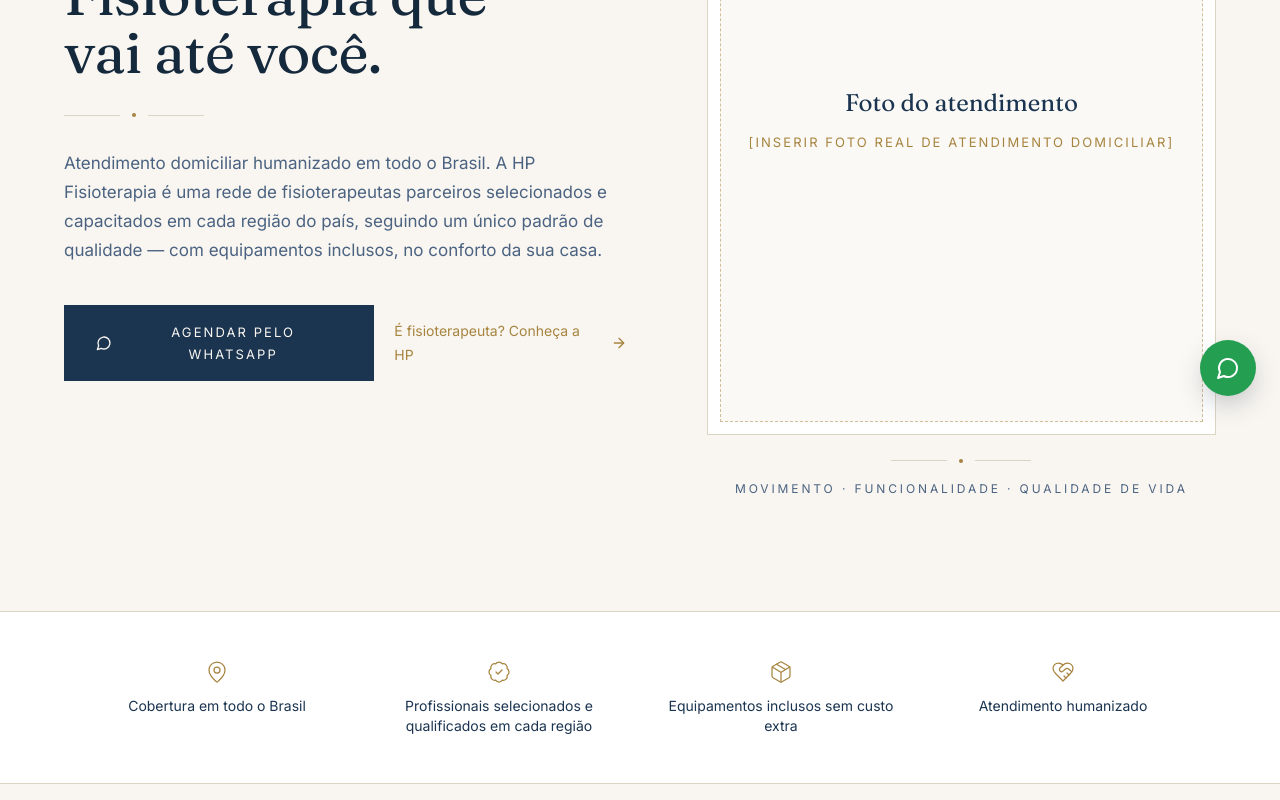
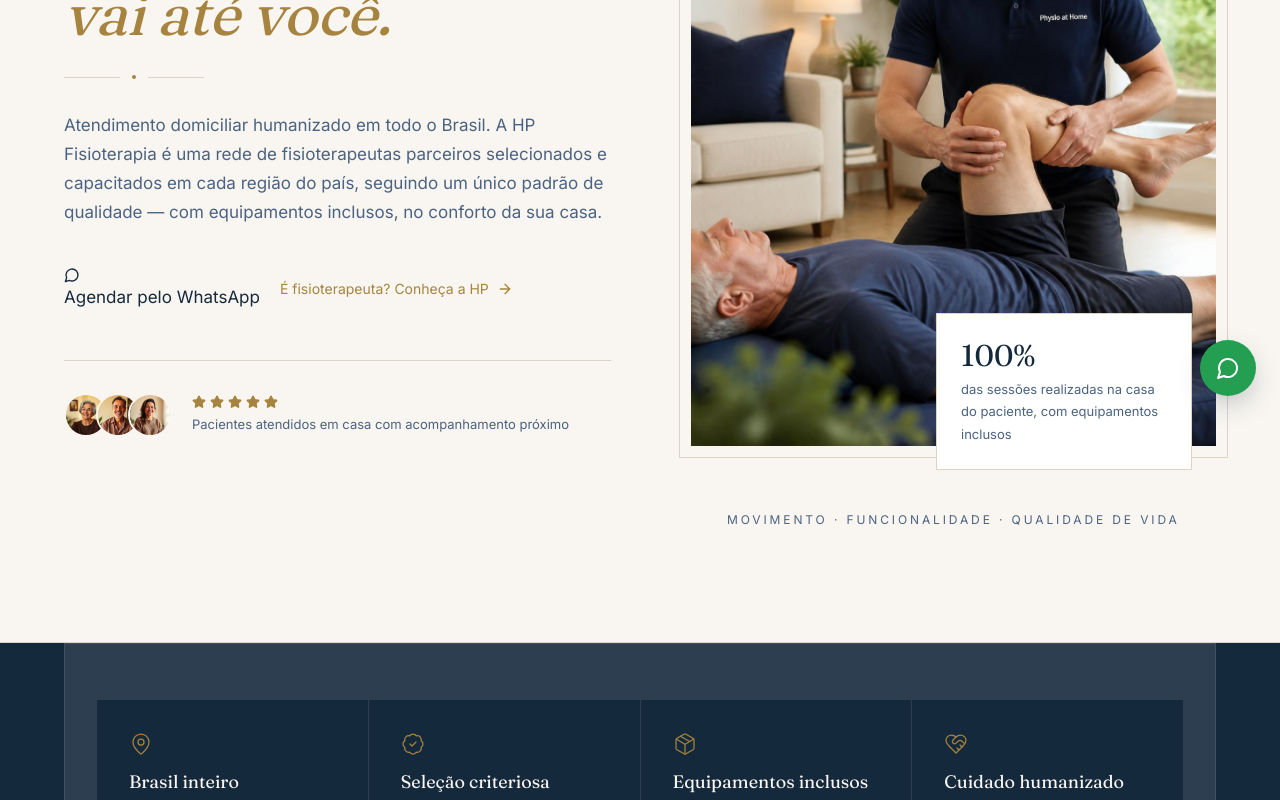
Before and after one commit to Alexandrepavao/hugo-pavao-fisio-home, a React (Vite) app: page / in a window 1280 px wide. Shown: the part 380-1180 px from the top of the page. Built offline with nearby package versions, Linux system fonts and the light colour scheme.

Commit message:
Changes
Co-authored-by: Alexandrepavao <227620851+Alexandrepavao@users.noreply.github.com>

```diff
--- a/src/components/About.tsx
+++ b/src/components/About.tsx
@@ -1,17 +1,27 @@
 import Divider from "./Divider";
+import retrato from "@/assets/hugo-pavao.jpg";
+import terapia from "@/assets/terapia-manual.jpg";
 
 const About = () => (
   <section id="sobre" className="section">
-    <div className="container-hp grid lg:grid-cols-[0.85fr_1.15fr] gap-14 lg:gap-20 items-center">
-      <div>
-        <div className="border border-border bg-card p-3">
-          <div className="placeholder-box aspect-[4/5] flex-col gap-3">
-            <span className="font-display text-2xl normal-case tracking-normal text-navy-700">
-              Foto do Hugo Pavão
-            </span>
-            <span>[inserir foto real do profissional]</span>
-          </div>
-        </div>
+    <div className="container-hp grid lg:grid-cols-[0.9fr_1.1fr] gap-14 lg:gap-20 items-center">
+      <div className="relative">
+        <img
+          src={retrato}
+          alt="Hugo Pavão, fisioterapeuta fundador da HP Fisioterapia"
+          width={1008}
+          height={1264}
+          loading="lazy"
+          className="w-full aspect-[4/5] object-cover"
+        />
+        <img
+          src={terapia}
+          alt="Terapia manual em atendimento domiciliar"
+          width={1200}
+          height={912}
+          loading="lazy"
+          className="hidden sm:block absolute -bottom-10 -right-6 w-44 aspect-square object-cover border-4 border-background"
+        />
       </div>
 
       <div>
@@ -20,7 +30,7 @@ const About = () => (
           Hugo Pavão
         </h2>
         <p className="text-[13px] uppercase tracking-[0.2em] text-navy-400 mt-4">
-          Fisioterapeuta · CREFITO [inserir número]
+          Fisioterapeuta · Fundador da rede HP
         </p>
 
         <Divider className="justify-start my-8 [&::before]:hidden" />
@@ -28,8 +38,8 @@ const About = () => (
         <p className="text-navy-400">
           Hugo Pavão é o fisioterapeuta fundador da HP Fisioterapia e a
           referência da marca em São Paulo e no Grande ABC, onde atende
-          diretamente. Formado em [inserir formação] e com [inserir anos] anos
-          de experiência em reabilitação domiciliar, ele construiu a HP a partir
+          diretamente. Depois de anos dedicados à reabilitação de pacientes
+          ortopédicos, neurológicos e geriátricos, ele construiu a HP a partir
           de uma convicção simples: o tratamento funciona melhor quando acontece
           na rotina real do paciente, dentro de casa.
         </p>
@@ -43,12 +53,12 @@ const About = () => (
 
         <div className="grid sm:grid-cols-3 gap-8 mt-10 pt-8 border-t border-border">
           <div>
-            <p className="font-display text-2xl text-navy-900">[inserir]</p>
-            <p className="text-[13px] text-navy-400 mt-1">Anos de experiência</p>
+            <p className="font-display text-2xl text-navy-900">Domiciliar</p>
+            <p className="text-[13px] text-navy-400 mt-1">Especialidade da casa</p>
           </div>
           <div>
-            <p className="font-display text-2xl text-navy-900">[inserir]</p>
-            <p className="text-[13px] text-navy-400 mt-1">Formação e pós</p>
+            <p className="font-display text-2xl text-navy-900">9 áreas</p>
+            <p className="text-[13px] text-navy-400 mt-1">Especialidades atendidas</p>
           </div>
           <div>
             <p className="font-display text-2xl text-navy-900">SP · ABC</p>
--- a/src/components/Coverage.tsx
+++ b/src/components/Coverage.tsx
@@ -1,14 +1,17 @@
 import { MessageCircle } from "lucide-react";
 import Divider from "./Divider";
 import { openPaciente } from "@/lib/contact";
+import reabilitacao from "@/assets/reabilitacao-idoso.jpg";
 
 const regioes = [
-  "São Paulo (capital)",
-  "Grande ABC",
-  "[inserir estado/capital confirmado]",
-  "[inserir estado/capital confirmado]",
-  "[inserir estado/capital confirmado]",
-  "[inserir estado/capital confirmado]",
+  { nome: "São Paulo (capital)", tag: "Atendimento direto" },
+  { nome: "Grande ABC", tag: "Atendimento direto" },
+  { nome: "Grande São Paulo", tag: "Rede parceira" },
+  { nome: "Campinas e interior de SP", tag: "Rede parceira" },
+  { nome: "Rio de Janeiro", tag: "Rede parceira" },
+  { nome: "Belo Horizonte", tag: "Rede parceira" },
+  { nome: "Curitiba e Porto Alegre", tag: "Rede parceira" },
+  { nome: "Demais capitais do Brasil", tag: "Sob consulta" },
 ];
 
 const Coverage = () => (
@@ -32,10 +35,16 @@ const Coverage = () => (
           próprio Hugo Pavão realiza os atendimentos.
         </p>
 
-        <button
-          onClick={openPaciente}
-          className="inline-flex items-center gap-3 bg-primary text-primary-foreground text-[13px] uppercase tracking-[0.16em] px-8 py-4 mt-10 hover:bg-navy-900 transition-colors"
-        >
+        <img
+          src={reabilitacao}
+          alt="Fisioterapeuta da rede HP auxiliando paciente idosa em treino de marcha em casa"
+          width={1200}
+          height={912}
+          loading="lazy"
+          className="w-full aspect-[16/10] object-cover mt-10"
+        />
+
+        <button onClick={openPaciente} className="btn-primary mt-10">
           <MessageCircle className="w-4 h-4" />
           Consultar disponibilidade na minha cidade
         </button>
@@ -47,17 +56,14 @@ const Coverage = () => (
         </p>
         <ul className="mt-6 divide-y divide-border">
           {regioes.map((r) => (
-            <li key={r} className="flex items-center gap-4 py-4">
-              <span className="h-px w-6 bg-border" />
-              <span className="h-[5px] w-[5px] rounded-full bg-accent shrink-0" />
-              <span
-                className={
-                  r.startsWith("[")
-                    ? "text-[14px] uppercase tracking-[0.14em] text-accent"
-                    : "text-navy-900"
-                }
-              >
-                {r}
+            <li key={r.nome} className="flex items-center justify-between gap-4 py-4">
+              <span className="flex items-center gap-4">
+                <span className="h-px w-6 bg-border" />
+                <span className="h-[5px] w-[5px] rounded-full bg-accent shrink-0" />
+                <span className="text-navy-900">{r.nome}</span>
+              </span>
+              <span className="text-[11px] uppercase tracking-[0.14em] text-accent whitespace-nowrap">
+                {r.tag}
               </span>
             </li>
           ))}
--- a/src/components/Hero.tsx
+++ b/src/components/Hero.tsx
@@ -1,16 +1,22 @@
-import { MessageCircle, ArrowRight } from "lucide-react";
+import { MessageCircle, ArrowRight, Star } from "lucide-react";
 import { Link } from "react-router-dom";
-import Divider from "./Divider";
 import { openPaciente } from "@/lib/contact";
+import hero from "@/assets/hero-atendimento.jpg";
+import p1 from "@/assets/paciente-1.jpg";
+import p2 from "@/assets/paciente-2.jpg";
+import p3 from "@/assets/paciente-3.jpg";
 
 const Hero = () => (
-  <section id="inicio" className="px-6 sm:px-8 pt-16 pb-20 lg:pt-24 lg:pb-28">
-    <div className="container-hp grid lg:grid-cols-[1.05fr_0.95fr] gap-14 lg:gap-20 items-center">
+  <section id="inicio" className="relative overflow-hidden px-6 sm:px-8 pt-14 pb-20 lg:pt-20 lg:pb-28">
+    <div className="hero-glow" aria-hidden="true" />
+
+    <div className="container-hp relative grid lg:grid-cols-[1.02fr_0.98fr] gap-14 lg:gap-20 items-center">
       <div className="animate-fade-in">
         <p className="eyebrow">Home Care · Cobertura Nacional</p>
 
-        <h1 className="font-display text-4xl sm:text-5xl lg:text-[3.6rem] leading-[1.1] text-navy-900 mt-6">
-          Fisioterapia que<br />vai até você.
+        <h1 className="font-display text-4xl sm:text-5xl lg:text-[3.7rem] leading-[1.08] text-navy-900 mt-6">
+          Fisioterapia que<br />
+          <span className="italic text-accent">vai até você.</span>
         </h1>
 
         <div className="hp-divider justify-start my-8" aria-hidden="true">
@@ -25,10 +31,7 @@ const Hero = () => (
         </p>
 
         <div className="flex flex-col sm:flex-row sm:items-center gap-5 mt-10">
-          <button
-            onClick={openPaciente}
-            className="inline-flex items-center justify-center gap-3 bg-primary text-primary-foreground text-[13px] uppercase tracking-[0.16em] px-8 py-4 hover:bg-navy-900 transition-colors"
-          >
+          <button onClick={openPaciente} className="btn-primary">
             <MessageCircle className="w-4 h-4" />
             Agendar pelo WhatsApp
           </button>
@@ -41,19 +44,52 @@ const Hero = () => (
             <ArrowRight className="w-4 h-4" />
           </Link>
         </div>
+
+        <div className="flex items-center gap-5 mt-12 pt-8 border-t border-border">
+          <div className="flex -space-x-3">
+            {[p1, p2, p3].map((src, i) => (
+              <img
+                key={i}
+                src={src}
+                alt=""
+                loading="lazy"
+                className="h-11 w-11 rounded-full object-cover border-2 border-background"
+              />
+            ))}
+          </div>
+          <div>
+            <div className="flex items-center gap-1 text-accent">
+              {Array.from({ length: 5 }).map((_, i) => (
+                <Star key={i} className="w-3.5 h-3.5 fill-current" />
+              ))}
+            </div>
+            <p className="text-[13px] text-navy-400 mt-1">
+              Pacientes atendidos em casa com acompanhamento próximo
+            </p>
+          </div>
+        </div>
       </div>
 
       <div className="animate-fade-in">
-        <div className="relative border border-border bg-card p-3">
-          <div className="placeholder-box aspect-[4/5] flex-col gap-3">
-            <span className="font-display text-2xl normal-case tracking-normal text-navy-700">
-              Foto do atendimento
-            </span>
-            <span>[inserir foto real de atendimento domiciliar]</span>
+        <div className="relative">
+          <div className="absolute -inset-3 border border-border hidden sm:block" aria-hidden="true" />
+          <img
+            src={hero}
+            alt="Fisioterapeuta da HP realizando mobilização de joelho em atendimento domiciliar"
+            width={1200}
+            height={1504}
+            className="relative w-full aspect-[4/5] object-cover"
+          />
+
+          <div className="absolute -bottom-6 left-6 right-6 sm:left-auto sm:right-6 sm:max-w-[16rem] bg-card border border-border p-6 shadow-[var(--shadow-card)]">
+            <p className="font-display text-3xl text-navy-900">100%</p>
+            <p className="text-[13px] text-navy-400 mt-1">
+              das sessões realizadas na casa do paciente, com equipamentos inclusos
+            </p>
           </div>
         </div>
-        <Divider className="mt-6" />
-        <p className="text-center text-[12px] uppercase tracking-[0.24em] text-navy-400 mt-4">
+
+        <p className="text-center text-[12px] uppercase tracking-[0.24em] text-navy-400 mt-16">
           Movimento · Funcionalidade · Qualidade de vida
         </p>
       </div>
--- a/src/components/Logo.tsx
+++ b/src/components/Logo.tsx
@@ -1,15 +1,15 @@
 import { Link } from "react-router-dom";
+import logo from "@/assets/hp-logo.png";
 
 const Logo = ({ className = "h-12" }: { className?: string }) => (
-  <Link to="/" className="flex items-center" aria-label="HP Fisioterapia — página inicial">
+  <Link to="/" className="flex items-center shrink-0" aria-label="HP Fisioterapia — página inicial">
     <img
-      src="/hp-logo.jpg"
+      src={logo}
       alt="HP Fisioterapia — Movimento, Funcionalidade, Qualidade de Vida"
-      className={`${className} w-auto mix-blend-multiply`}
+      className={`${className} w-auto object-contain`}
       loading="eager"
     />
   </Link>
 );
 
-
 export default Logo;
--- a/src/components/Testimonials.tsx
+++ b/src/components/Testimonials.tsx
@@ -1,9 +1,28 @@
+import { Star, Quote } from "lucide-react";
 import Divider from "./Divider";
+import p1 from "@/assets/paciente-1.jpg";
+import p2 from "@/assets/paciente-2.jpg";
+import p3 from "@/assets/paciente-3.jpg";
 
 const cards = [
-  { name: "[nome do paciente]", info: "[cidade] · [tratamento realizado]" },
-  { name: "[nome do paciente]", info: "[cidade] · [tratamento realizado]" },
-  { name: "[nome do paciente]", info: "[cidade] · [tratamento realizado]" },
+  {
+    photo: p1,
+    name: "Marlene A.",
+    info: "São Bernardo do Campo · Pós-operatório de quadril",
+    text: "Voltei a andar sozinha pela casa em poucas semanas. O fisioterapeuta chegava sempre no horário, com todos os aparelhos, e explicava cada exercício com muita paciência.",
+  },
+  {
+    photo: p2,
+    name: "Ricardo M.",
+    info: "São Paulo · Dor lombar crônica",
+    text: "Eu já tinha tentado de tudo para a coluna. O plano foi montado para a minha rotina de trabalho em casa e, pela primeira vez, a dor parou de voltar toda semana.",
+  },
+  {
+    photo: p3,
+    name: "Juliana P.",
+    info: "Santo André · Reabilitação do pai após AVC",
+    text: "O acompanhamento com o meu pai foi humano do começo ao fim. Ele recuperou movimento do braço e nós, da família, aprendemos a ajudar no dia a dia.",
+  },
 ];
 
 const Testimonials = () => (
@@ -18,24 +37,38 @@ const Testimonials = () => (
       </div>
 
       <div className="grid md:grid-cols-3 gap-8 mt-16">
-        {cards.map((c, i) => (
-          <article key={i} className="card-hp flex flex-col">
-            <Divider className="justify-start [&::before]:hidden" />
-            <p className="font-display text-lg text-navy-700 mt-6 flex-1">
-              “[depoimento real do paciente aqui]”
+        {cards.map((c) => (
+          <article key={c.name} className="card-hp flex flex-col">
+            <div className="flex items-center justify-between">
+              <div className="flex items-center gap-1 text-accent">
+                {Array.from({ length: 5 }).map((_, i) => (
+                  <Star key={i} className="w-3.5 h-3.5 fill-current" />
+                ))}
+              </div>
+              <Quote className="w-6 h-6 text-border" strokeWidth={1.25} />
+            </div>
+
+            <p className="text-[15px] text-navy-700 mt-6 flex-1 leading-relaxed">
+              “{c.text}”
             </p>
-            <div className="mt-8 pt-6 border-t border-border">
-              <p className="text-[13px] uppercase tracking-[0.16em] text-accent">{c.name}</p>
-              <p className="text-[13px] text-navy-400 mt-1">{c.info}</p>
+
+            <div className="mt-8 pt-6 border-t border-border flex items-center gap-4">
+              <img
+                src={c.photo}
+                alt={`Paciente ${c.name}`}
+                width={512}
+                height={512}
+                loading="lazy"
+                className="h-12 w-12 rounded-full object-cover"
+              />
+              <div>
+                <p className="text-[14px] text-navy-900">{c.name}</p>
+                <p className="text-[13px] text-navy-400">{c.info}</p>
+              </div>
             </div>
           </article>
         ))}
       </div>
-
-      <p className="text-center text-[13px] text-navy-400 mt-10">
-        Espaço reservado para avaliações verdadeiras de pacientes — substituir
-        pelos depoimentos reais.
-      </p>
     </div>
   </section>
 );
--- a/src/components/TrustBar.tsx
+++ b/src/components/TrustBar.tsx
@@ -1,19 +1,20 @@
 import { MapPin, BadgeCheck, Package, HeartHandshake } from "lucide-react";
 
 const items = [
-  { icon: MapPin, label: "Cobertura em todo o Brasil" },
-  { icon: BadgeCheck, label: "Profissionais selecionados e qualificados em cada região" },
-  { icon: Package, label: "Equipamentos inclusos sem custo extra" },
-  { icon: HeartHandshake, label: "Atendimento humanizado" },
+  { icon: MapPin, title: "Brasil inteiro", label: "Rede de fisioterapeutas parceiros em expansão por todo o país" },
+  { icon: BadgeCheck, title: "Seleção criteriosa", label: "Registro no CREFITO e experiência clínica comprovada" },
+  { icon: Package, title: "Equipamentos inclusos", label: "O profissional leva tudo o que o seu tratamento precisa" },
+  { icon: HeartHandshake, title: "Cuidado humanizado", label: "Plano individual, escuta atenta e acompanhamento próximo" },
 ];
 
 const TrustBar = () => (
-  <section className="border-y border-border bg-card">
-    <div className="container-hp px-6 sm:px-8 py-12 grid grid-cols-1 sm:grid-cols-2 lg:grid-cols-4 gap-10">
+  <section className="border-y border-border bg-navy-900">
+    <div className="container-hp px-6 sm:px-8 py-14 grid grid-cols-1 sm:grid-cols-2 lg:grid-cols-4 gap-px bg-background/10 border border-background/10">
       {items.map((it) => (
-        <div key={it.label} className="flex flex-col items-center text-center gap-3">
+        <div key={it.title} className="bg-navy-900 flex flex-col gap-3 p-8">
           <it.icon className="w-6 h-6 text-accent" strokeWidth={1.25} />
-          <p className="text-[14px] leading-snug text-navy-700 max-w-[15rem]">{it.label}</p>
+          <p className="font-display text-lg text-background">{it.title}</p>
+          <p className="text-[14px] leading-snug text-background/60">{it.label}</p>
         </div>
       ))}
     </div>
```
